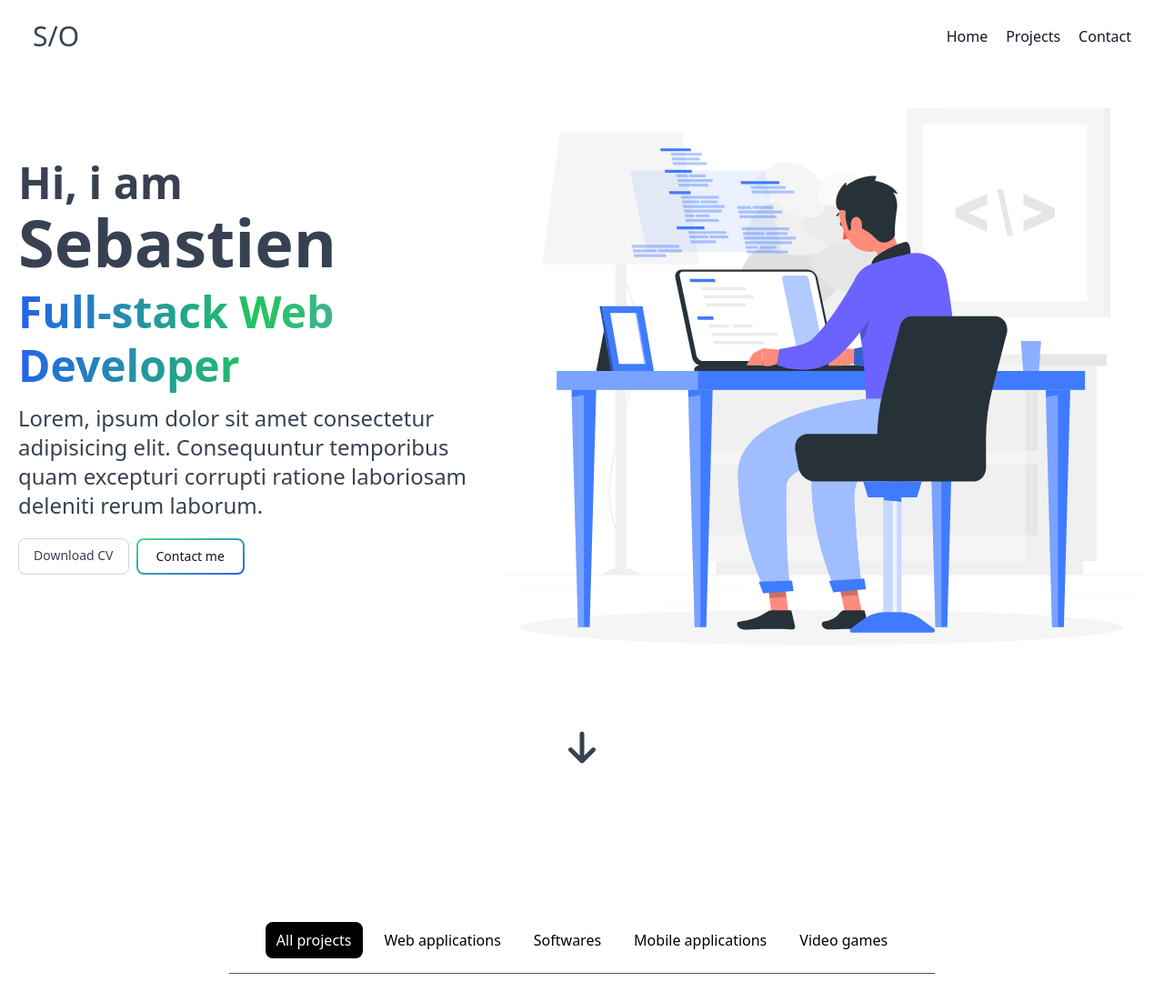
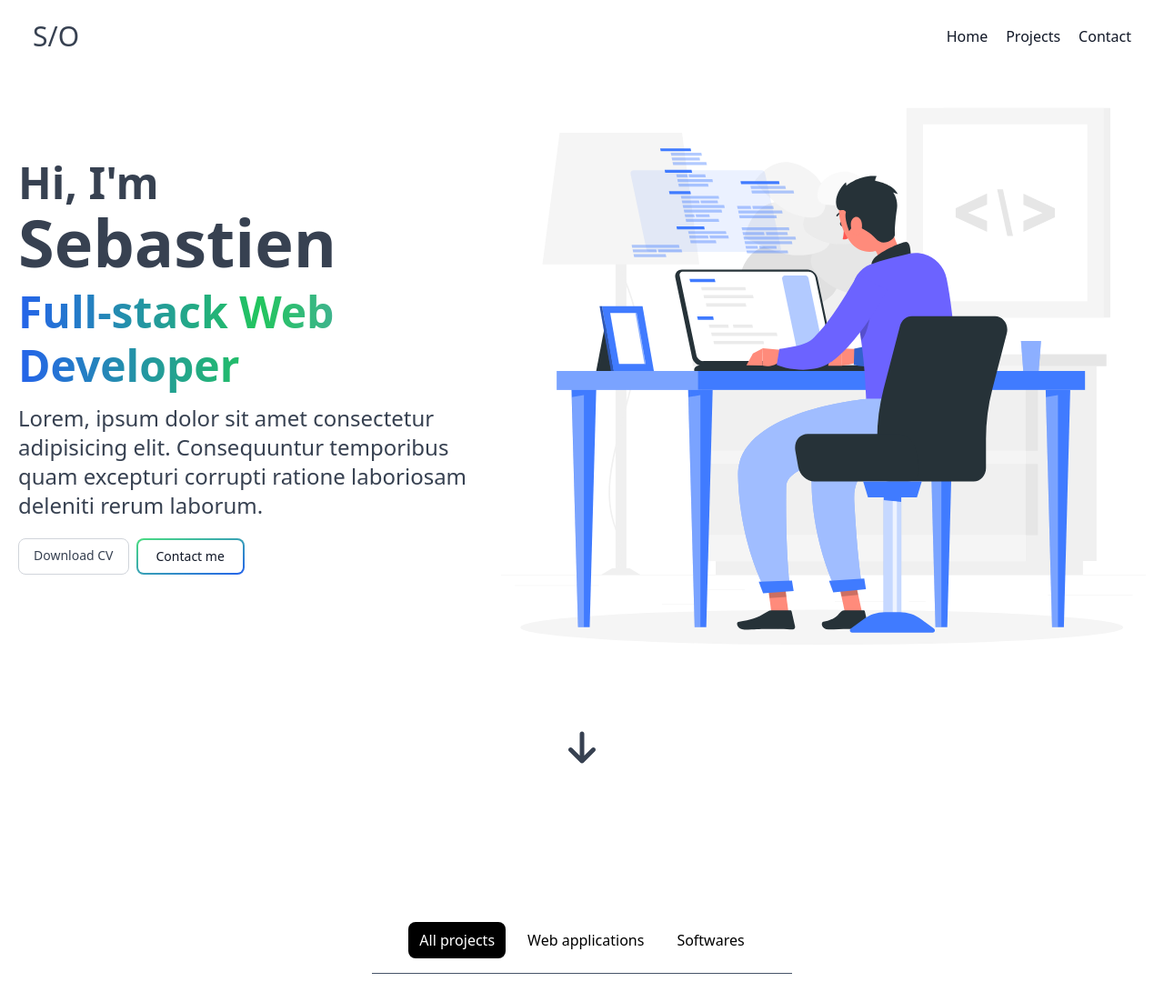
Before and after one commit to Kaoshix/portfolio-nextjs, a Next.js app: page / in a window 1280 px wide. Shown: the top 1102 px of the page at 91% size. Built offline with nearby package versions, Linux system fonts and the light colour scheme.

Commit message:
minor update text and remove mobile and video games sections

```diff
--- a/app/components/contact-container.jsx
+++ b/app/components/contact-container.jsx
@@ -32,7 +32,7 @@ export const ContactContainer = () => {
     return (
         <div className="py-8 lg:py-16 px-4 mx-auto max-w-screen-md relative">
             <h2 className="mb-4 text-4xl tracking-tight font-extrabold text-center text-gray-900">Contact Me</h2>
-            <p className="mb-8 lg:mb-12 font-normal text-center text-gray-700 sm:text-xl">Be free to send me a message with the form bellow. Hope to see you soon ! :)</p>
+            <p className="mb-8 lg:mb-12 font-normal text-center text-gray-700 sm:text-xl">Reach out anytime. <br />Hope to see you soon ! :)</p>
             <form action="#" className="space-y-8">
                 <div>
                     <label htmlFor="email" className="block mb-2 text-sm font-medium text-gray-900">Your email / name</label>
--- a/app/components/hero-banner.jsx
+++ b/app/components/hero-banner.jsx
@@ -7,7 +7,7 @@ export const HeroBanner = () => {
         <div className="md:grow flex items-center">
             <div className="w-[600px] mx-auto text-center md:text-start">
                 <h1 className='text-4xl md:text-5xl text-gray-700 font-semibold leading-[2.5rem] md:leading-[3.7rem] mb-5 md:mb-3'>
-                    <span>Hi, i am</span>
+                    <span>Hi, I'm</span>
                     <br />
                     <span className="text-6xl md:text-7xl font-bold">Sebastien</span>
                     <br />
--- a/app/components/projects-container.jsx
+++ b/app/components/projects-container.jsx
@@ -35,22 +35,6 @@ export const ProjectsContainer = () => {
                         setListFocus('software');
                     }}>Softwares
                 </li>
-
-                <li
-                    className={`hidden md:inline-block cursor-pointer py-2 px-3 rounded-lg ${listFocus === 'mobile' ? 'bg-black text-white' : 'bg-white text-black'}`}
-                    onClick={() => {
-                        setProjects('');
-                        setListFocus('mobile');
-                    }}>Mobile applications
-                </li>
-
-                <li
-                    className={`hidden md:inline-block cursor-pointer py-2 px-3 rounded-lg ${listFocus === 'game' ? 'bg-black text-white' : 'bg-white text-black'}`}
-                    onClick={() => {
-                        setProjects('');
-                        setListFocus('game');
-                    }}>Video games
-                </li>
             </ul>
 
             <div className='grid grid-cols-1 md:grid-cols-3 gap-10 md:gap-5 max-w-screen-xl mx-5 md:mx-auto'>
```
